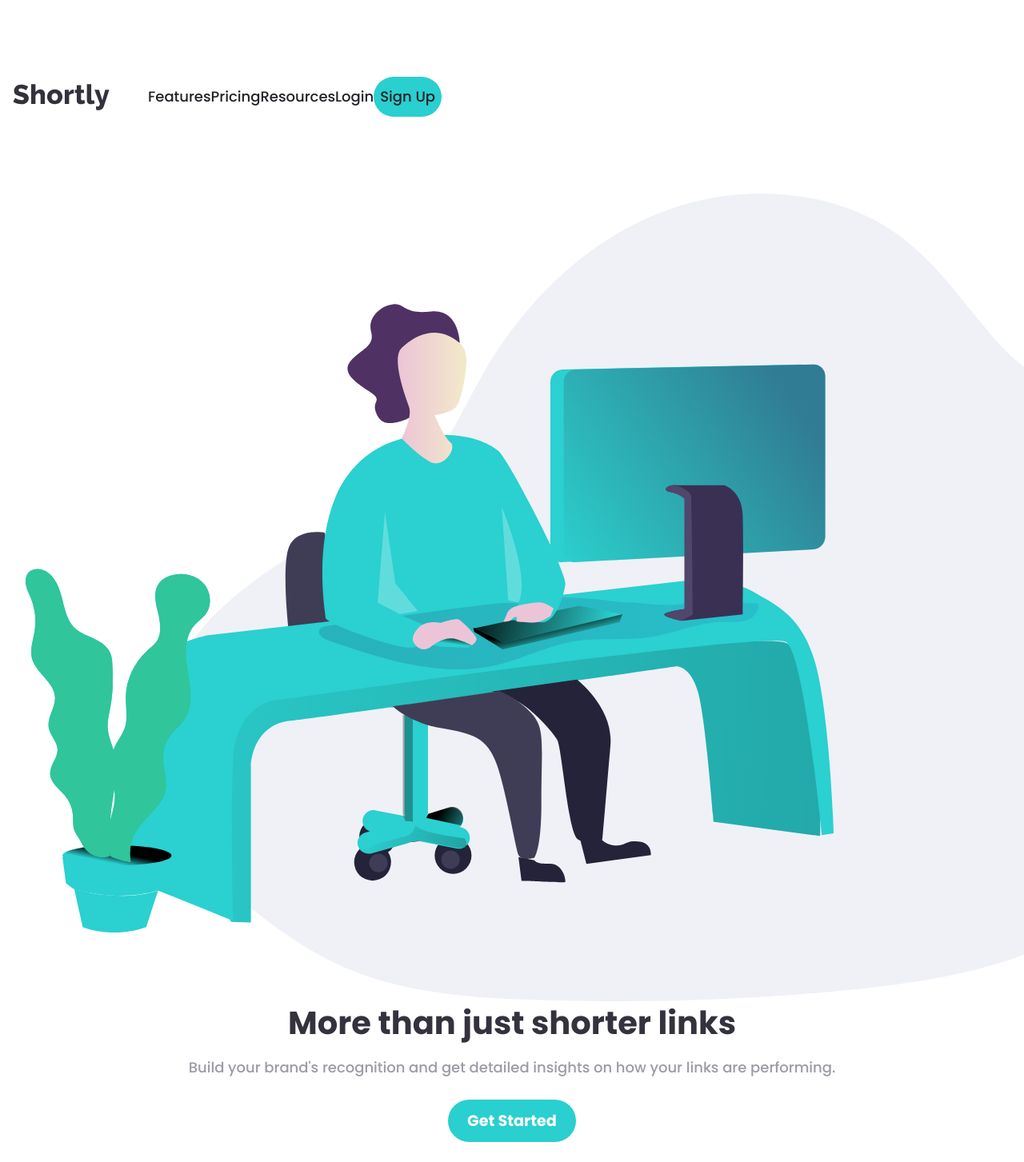
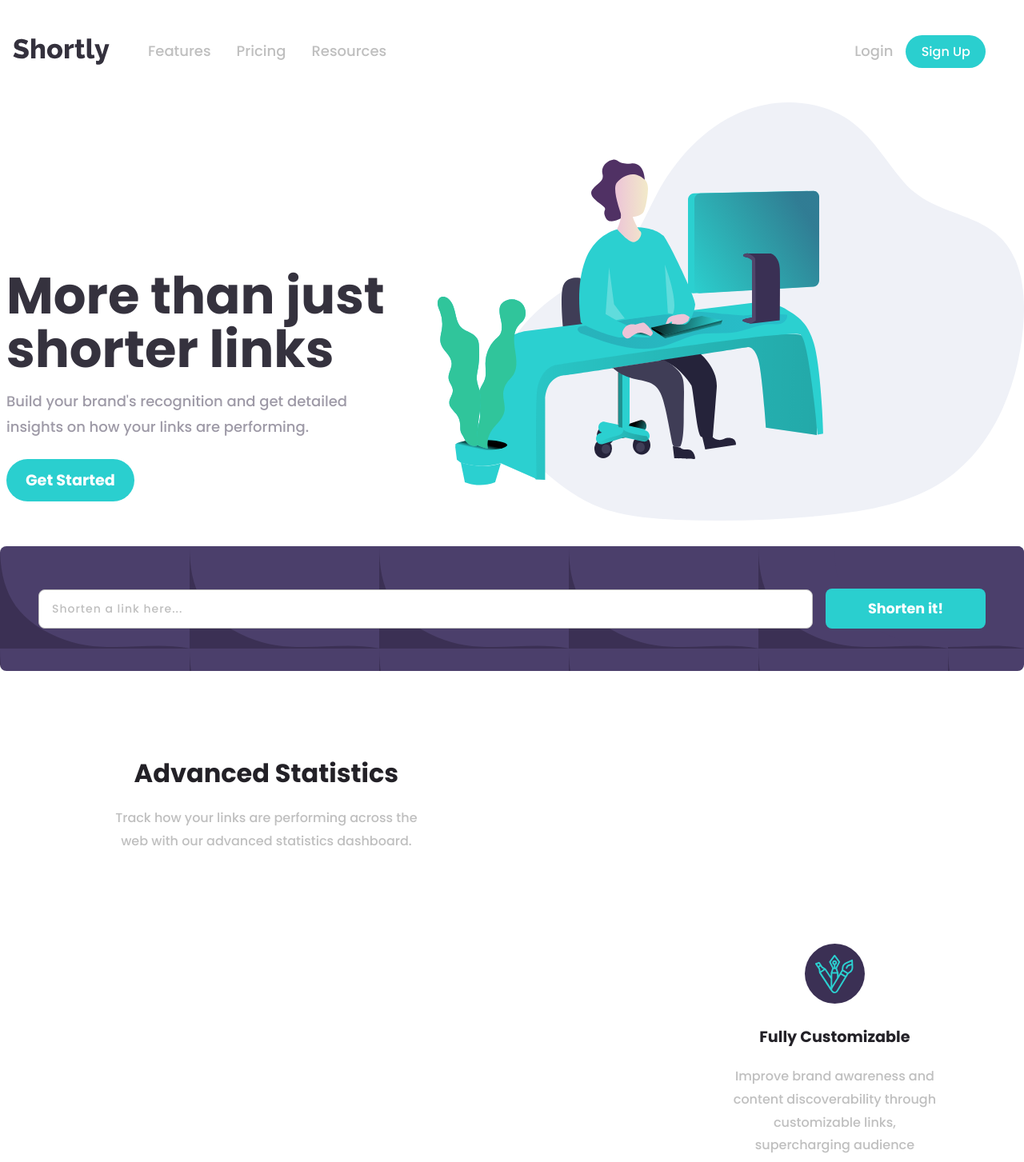
Before and after one commit to ViniciusTei/url-shortening-api-master, a React app: page / in a window 1280 px wide. Shown: the top 1453 px of the page at 80% size. Built offline with nearby package versions, Linux system fonts and the light colour scheme.

Commit message:
init bigger devices styles

```diff
--- a/src/components/Shortener/styles.module.css
+++ b/src/components/Shortener/styles.module.css
@@ -8,7 +8,7 @@
   justify-content: center;
   flex-direction: column;
   gap: 1rem;
-  width: 305px;
+  min-width: 305px;
   min-height: 140px;
   margin: 0 auto;
   border-radius: .5rem;
@@ -22,7 +22,7 @@
   outline: none;
   border: 1px solid var(--neutral-gray);
   width: 100%;
-  max-width: 300px;
+  min-width: 300px;
   z-index: 1;
 }
 
@@ -36,7 +36,7 @@
 
 .container_btn {
   width: 100%;
-  padding: .5rem;
+  padding: .75rem .5rem;
   background: var(--primary-cyan);
   outline: none;
   border: none;
@@ -62,3 +62,14 @@
   font-size: .75rem;
   align-self: flex-start;
 }
+
+@media screen and (min-width: 1200px) {
+  .container {
+    flex-direction: row;
+    padding: .5rem 3rem;
+  }
+
+  .container_btn {
+    max-width: 200px;
+  }
+}
--- a/src/components/StatiticsDetails/index.jsx
+++ b/src/components/StatiticsDetails/index.jsx
@@ -11,7 +11,7 @@ export default function Statistics() {
         <strong>Advanced Statistics</strong>
         <p>Track how your links are performing across the web with our advanced statistics dashboard.</p>
       </article>
-      <article>
+      <article className={styles.card}>
         <div>
           <img src={IconBrandRecognition} alt="Icon Brand Recognition" />
 
@@ -22,7 +22,7 @@ export default function Statistics() {
           mean a thing. Branded links help instil confidence in your content.
         </p>
       </article>
-      <article>
+      <article className={styles.card}>
         <span/>
         <div>
           <img src={IconDetailedRecords} alt="Icon Detailed Records" />
@@ -34,7 +34,7 @@ export default function Statistics() {
           people engage with your content helps inform better decisions.
         </p>
       </article>
-      <article>
+      <article className={styles.card}>
         <span/>
         <div>
           <img src={IconFullCustomizable} alt="Icon Fully Customizable" />
--- a/src/components/StatiticsDetails/styles.module.css
+++ b/src/components/StatiticsDetails/styles.module.css
@@ -1,5 +1,5 @@
 .section {
-  background: var(---neutral-gray-violet);
+  background: var(---neutral-gray-violet) !important;
 }
 .header {
   text-align: center;
@@ -63,3 +63,37 @@
   line-height: 1.8rem;
   padding: 1.1rem;
 }
+
+@media screen and (min-width: 1200px) {
+
+  .header {
+    margin: 4rem;
+  }
+
+  .header > strong {
+    font-size: 2rem !important;
+  }
+
+  .header > p {
+    max-width: 400px;
+    font-size: 1.2rem;
+    padding: 1.2rem;
+  }
+
+  .section {
+    display: grid;
+    grid-template: "head head head"
+                    "card card card";
+  }
+
+  .card > span {
+    display: none;
+  }
+
+  .card {
+    background-color: #fff;
+    border-radius: 8px;
+    max-width: 300px;
+    grid-area: nav;
+  }
+}
--- a/src/components/header/index.jsx
+++ b/src/components/header/index.jsx
@@ -13,7 +13,7 @@ export default function Header() {
   useEffect(() => {
     if (width && width > 1200) {
       setIsMobile(false)
-      setOnNavBarOpen(true)
+      setOnNavBarOpen(false)
     }
   }, [width])
   return (
@@ -24,8 +24,22 @@ export default function Header() {
 
         {onNavBarOpen && (
           <div className={styles.nav}>
-            <NavBar/>
+            <NavBar isActive={onNavBarOpen} />
           </div>
+        )}
+
+        {!isMobile && !onNavBarOpen && (
+          <nav className={styles.nav_container}>
+            <div>
+              <a href="">Features</a>
+              <a href="">Pricing</a>
+              <a href="">Resources</a>
+            </div>
+            <div>
+              <a href="">Login</a>
+              <button className={styles.signup_btn}>Sign Up</button>
+            </div>
+          </nav>
         )}
 
     </header>
--- a/src/components/header/styles.module.css
+++ b/src/components/header/styles.module.css
@@ -13,6 +13,34 @@
   z-index: 1000;
 }
 
+.nav_container {
+  width: 100%;
+  overflow: hidden;
+  display: flex;
+  align-items: center;
+  justify-content: space-between;
+  margin: 0 2rem;
+  height: 4rem;
+}
+
+.nav_container > div > a {
+  text-decoration: none;
+  color: var(--neutral-gray);
+  padding: 1rem;
+}
+
+.signup_btn {
+  background-color: var(--primary-cyan);
+  padding: .5rem 1.2rem;
+  border-radius: 100px;
+  color: #fff !important;
+  max-height: 45px;
+  outline: 0 !important;
+  border: none;
+  cursor: pointer;
+  font-size: 1rem;
+}
+
 @media screen and (min-width: 1200px) {
     .nav {
       position: inherit;
--- a/src/components/navbar/index.jsx
+++ b/src/components/navbar/index.jsx
@@ -1,14 +1,14 @@
 import React from 'react'
 import styles from './styles.module.css'
 
-export default function NavBar() {
+export default function NavBar({ isActive }) {
   return (
-    <nav className={styles.nav_container}>
+    <nav className={`${styles.nav_container} ${isActive ? styles.active : null}`}>
       <ul>
         <li>Features</li>
         <li>Pricing</li>
         <li>Resources</li>
-        <hr />
+        <div />
         <li>Login</li>
         <li>Sign Up</li>
       </ul>
--- a/src/components/navbar/styles.module.css
+++ b/src/components/navbar/styles.module.css
@@ -8,6 +8,13 @@
   color: #fff;
   width: 74vw;
   border-radius: 8px;
+  height: 0;
+  overflow: hidden;
+  transition: height 2s ease;
+}
+
+.active {
+  height: 411px;
 }
 
 .nav_container > ul > li {
@@ -16,7 +23,7 @@
   text-align: center;
 }
 
-.nav_container > ul > hr {
+.nav_container > ul > div {
   border-top: 0.3px solid var(--neutral-gray);
   width: 300px;
 }
@@ -26,23 +33,3 @@
   padding: 1rem .5rem;
   border-radius: 100px;
 }
-
-@media screen and (min-width: 1200px) {
-
-  .nav_container {
-    background-color: #fff;
-    color: var(--neutral-dark-violet);
-  }
-
-  .nav_container > ul {
-    display: flex;
-    align-items: center;
-    justify-content: flex-start;
-    width: 100%;
-  }
-
-
-  .nav_container > ul > hr {
-    display: none;
-  }
-}
--- a/src/pages/home.jsx
+++ b/src/pages/home.jsx
@@ -16,6 +16,7 @@ export default function Home() {
       <Header />
       <section className={styles.section}>
         <img src={WorkingImage} alt="Person using a computer" />
+        <div>
           <h1>More than just shorter links</h1>
 
           <p>
@@ -27,6 +28,8 @@ export default function Home() {
             <button type="button" className={styles.btn}>Get Started</button>
 
           </div>
+        </div>
+
       </section>
       <Shortener />
       <Statistics />
--- a/src/styles/home.module.css
+++ b/src/styles/home.module.css
@@ -9,14 +9,14 @@
   margin-left: 2rem;
 }
 
-.section > h1 {
+.section > div > h1 {
   font-size: 2.5rem;
   font-weight: bold;
   line-height: 3rem;
   color: var(--neutral-dark-blue);
 }
 
-.section > p {
+.section > div > p {
   color: var(--neutral-gray-violet);
   line-height: 2rem;
   padding: 1rem;
@@ -76,3 +76,31 @@
   text-align: center;
   border-radius: 100px;
 }
+
+@media screen and (min-width: 1200px) {
+  .section {
+    display: flex;
+    flex-direction: row-reverse;
+    justify-content: space-between;
+  }
+
+  .section > div {
+    padding: 1rem .5rem;
+    margin-top: 12rem;
+    text-align: start;
+  }
+
+  .section > div > h1 {
+    font-size: 4rem;
+    line-height: 4.2rem;
+  }
+
+  .section > div > p {
+    padding-left: 0;
+  }
+
+  .section > img {
+    width: 1200px;
+
+  }
+}
```
Lines whose indentation alone changed are shown as unchanged.
